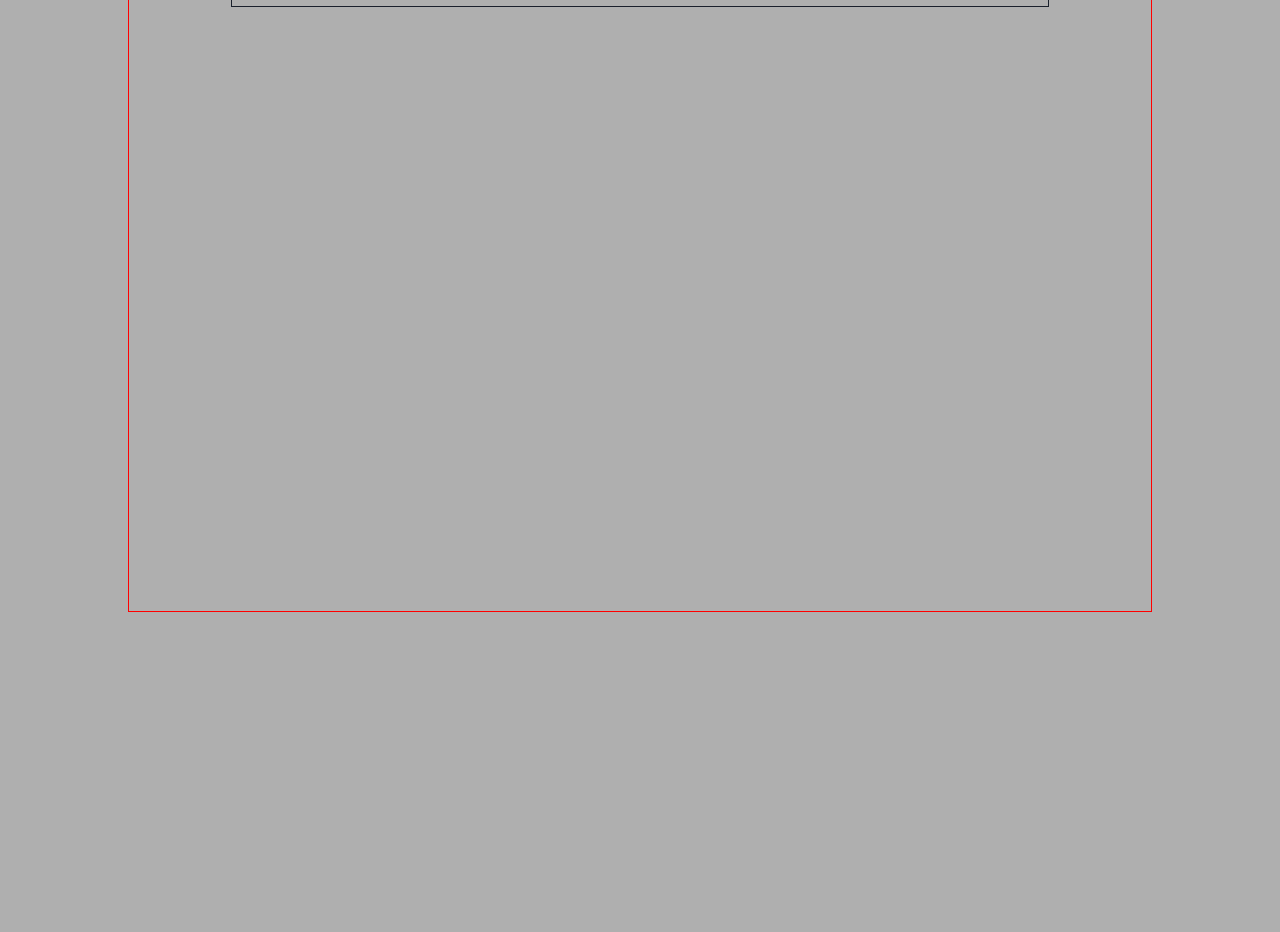
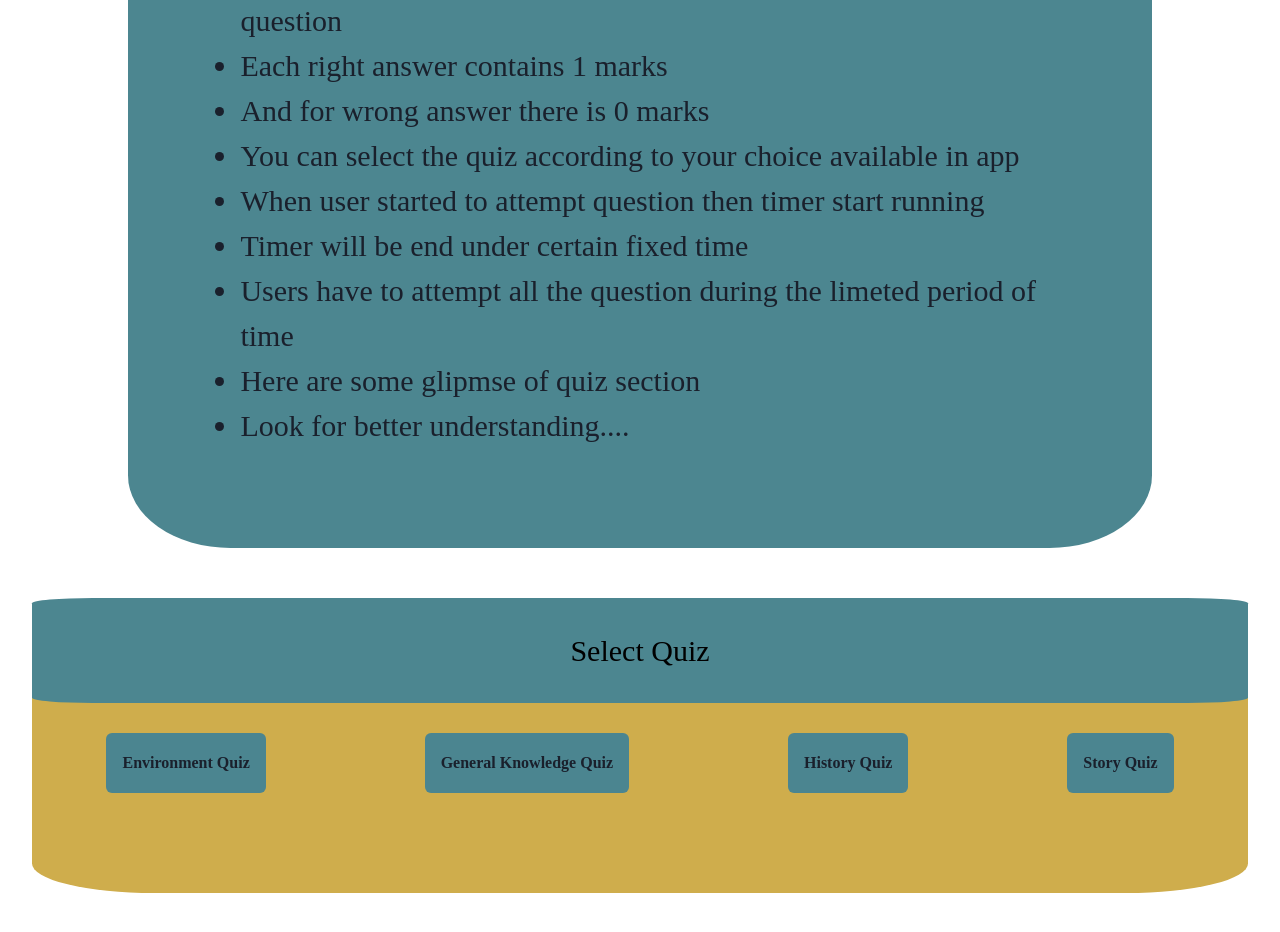
Before and after one commit to Suvam778781/vital-hose-4725, a React (Vite) app in the folder vital-hose/: page /instruction in a window 1280 px wide. Shown: the part 220-1152 px from the top of the page. Before the commit the page ends 864 px from the top, so only its background shows below. Built offline with nearby package versions, Linux system fonts and the light colour scheme.

Commit message:
added instruction Page

```diff
--- a/vital-hose/src/Components/Home/Home.tsx
+++ b/vital-hose/src/Components/Home/Home.tsx
@@ -12,64 +12,25 @@ import {
 import img from "../../assets/read.jpg"
 import play from "../../assets/play.gif"
 import {Link} from "react-router-dom";
+import UserLogin from '../UserLogin';
 // import Aos from "aos";
 // import "aos/dist/aos.css";
 
 const Home = () => {
 
-  const [name,setName]= useState<string>("");
-  // useEffect(()=>{
-  //   Aos.init({ duration: 3000})
-  // },[])
-
-  const handleClick=()=>{
-    // console.log(name);
-    localStorage.setItem("name",JSON.stringify(name));
-  }
-
   return (
-    <Box>
+    <Box className="body" m="0" p="0">
      <Text fontSize="90px" fontFamily="cursive" color="#b05b1e" fontWeight="60px">Quiz Mania</Text>
     <Flex flexDirection={["column","column","row","row"]} gap={4} alignItems="center">
       <Box w='80%'>
         <Image src={img} alt="background" height={["60%","70%","80%","100%"]} w="100%" m="auto"/>
       </Box>
       <Box w='100%' backgroundColor="#afafaf">
-        <Box m="auto"w="50%"  >
-        <Image src="https://media.tenor.com/pryeR-2Jbe0AAAAC/quiz-time-quiz.gif" alt="" />
+        <Box m="auto"w={["100%","100%","90%","50%"]}  >
+        <Image src="https://cdn2.vectorstock.com/i/1000x1000/16/06quiz-sign-icon-questions-and-answers-game-vector-8871606.jpg" alt="" />
         <Text fontSize="20px" fontFamily="cursive" color="#b05b1e" fontWeight="60px" mb="2.5">Welcome! To Quiz Mania</Text>
-        <Input
-        type="text"
-        value={name}
-        placeholder='Enter your Username'
-        size="lg"
-        fontFamily="cursive"
-        border="2px solid green"
-        onChange={(e) => setName(e.target.value)}
-        />
-        <br/>
-        <br/>
-        <Input
-        type="text"
-        value={name}
-        placeholder='Enter your Username'
-        size="lg"
-        fontFamily="cursive"
-        border="2px solid green"
-        onChange={(e) => setName(e.target.value)}
-        />
-
-        <Button
-        mt="30px"
-        p="20px"
-        fontSize="20px"
-        fontFamily="cursive"
-        backgroundColor="#b05b1e"
-        cursor="pointer"
-        border="3px solid #4f758c"
-        mr="30px"
-        onClick={handleClick}
-        >Save</Button>
+        {/* Caling UserLogin component:- */}
+        <UserLogin />
         <Link to="/instruction">
         <Avatar src={play} mt="3.5" border="4px solid #b05b1e" size="lg" />
         </Link>
--- a/vital-hose/src/Components/Home/home.css
+++ b/vital-hose/src/Components/Home/home.css
@@ -1,5 +1,9 @@
-body{
-    background-color: orange;
+*{
+    margin:0;
+    padding:0;
+}
+.body{
+    background-color:#afafaf;
 }
 .main_div{
     display: grid;
--- a/vital-hose/src/Components/Instruction/Instruction.tsx
+++ b/vital-hose/src/Components/Instruction/Instruction.tsx
@@ -1,23 +1,77 @@
 import React from 'react'
 import {
     Box,
-    Text
+    Text,
+    Button,
+    Flex
 } from "@chakra-ui/react";
+import "./instruction.css";
+import { Link } from 'react-router-dom';
 
 const Instruction = () => {
   return (
-    <Box m="auto" w="80vw" h="100vh" border="1px solid red">
-      <Text fontSize="30px" fontFamily="cursive" color="black" mt="2.5" mb="2.5">Read Instructions carefully before starting game</Text>
+    <>
+    <Box m="auto" w="80vw" h="auto" backgroundColor="#4c8690" borderRadius="10%" className="body">
+      <Text fontSize={["20px","20px","20px","30px"]} fontFamily="cursive" color="black" mt="2.5" mb="2.5" backgroundColor="#4c8690" borderRadius="10%">Read Instructions carefully before starting game</Text>
       <hr style={{width:"60%", margin:"auto",color:"black", marginBottom:"30px"}}/>
-      <Box m="auto" w="80%" border="1px solid" fontStyle="cursive">
-        <ul>
-            <li>1.</li>
-            <li>2.</li>
-            <li>3.</li>
-            <li>4.</li>
+      <Flex
+       m="auto"
+       w="80%"
+       fontStyle="cursive"
+       fontFamily="popins"
+       fontSize={["15px","25px","25px","30px"]}
+       >
+        <ul style={{textAlign:"left",marginLeft:"10px",borderRadius:"5%",marginBottom:"100px"}}>
+            <li>First read the question carefully then try to find the right answer</li>
+            <li>First see full video available in app and then start for attempting question</li>
+            <li>Each right answer contains 1 marks</li>
+            <li>And for wrong answer there is 0 marks</li>
+            <li>You can select the quiz according to your choice available in app</li>
+            <li>When user started to attempt question then timer start running </li>
+            <li>Timer will be end under certain fixed time</li>
+            <li>Users have to attempt all the question during the limeted period of time</li>
+            <li>Here are some glipmse of quiz section</li>
+            <li>Look for better understanding....</li>
         </ul>
-      </Box>
+
+      </Flex>
+
     </Box>
+      <Box mt="50px" mb="30px" backgroundColor="#cfad4c" borderRadius="10%">
+          <Text
+          fontSize="30px"
+          fontFamily="cursive"
+          color="black"
+          mt="2.5"
+          mb="2.5"
+          backgroundColor="#4c8690"
+          p="30px"
+          borderRadius="5%"
+          >Select Quiz</Text>
+          <Flex
+          gap="10px"
+          pb="100px"
+          pt="20px"
+          alignItems="center"
+          justifyContent="space-around"
+          flexDirection={["column","column","row","row"]}
+          >
+            <Link to="/environment">
+            <Button className="btn" backgroundColor="#4b8590"
+             _hover={{color:"white",backgroundColor:"black"}}>Environment Quiz</Button>
+            </Link>
+            <Link to="/general">
+            <Button className="btn" backgroundColor="#4b8590" _hover={{color:"white",backgroundColor:"black"}}>General Knowledge Quiz</Button>
+            </Link>
+            <Link to="/history">
+            <Button className="btn" backgroundColor="#4b8590" _hover={{color:"white",backgroundColor:"black"}}>History Quiz</Button>
+            </Link>
+            <Link to="/story">
+            <Button className="btn" backgroundColor="#4b8590" _hover={{color:"white",backgroundColor:"black"}}>Story Quiz</Button>
+            </Link>
+          </Flex>
+        </Box>
+    </>
   )
 }
 
--- /dev/null
+++ b/vital-hose/src/Components/Instruction/instruction.css
@@ -0,0 +1,11 @@
+
+.btn{
+    padding: 30px;
+    font-size: 30px;
+    font-family: 'cursive';
+    background-color: red;
+}
+
+.body{
+    background-color:#afafaf;
+}
--- a/vital-hose/src/Components/UserLogin.tsx
+++ b/vital-hose/src/Components/UserLogin.tsx
@@ -2,6 +2,7 @@ import React, { useState } from 'react'
 import firebase from "firebase/compat/app";
 import "firebase/compat/auth";
 import { Input,Button,HStack,Stack,FormControl,FormLabel,Spinner,useToast, Box} from "@chakra-ui/react"
+import { Navigate } from 'react-router';
 const firebaseConfig = {
     apiKey: "AIzaSyBG-3TqMxHdc_Mjlhqa2w3JnBmrDgkONB0",
     authDomain: "otp-prdb-authentication.firebaseapp.com",
@@ -31,6 +32,7 @@ toast({
   duration: 3000,
   isClosable: true,
 });
+setSuccesLogin(true);
 }
     const HandleSendCode = () => {
       if(name&&email){
@@ -96,29 +98,56 @@ toast({
           });
       };
       if (successLogin){
-
+      return < Navigate to="/instruction"/>
       }
   return (
            <div>
-          <Stack m="auto" spacing="4" border={"1px solid #38A169"} borderRadius="2" p="7" shadow={"md"}>
+          <Stack m="auto" spacing="4" border={"2px solid #df8636"} borderRadius="2" p="7" shadow={"md"}>
             <FormControl>
             <FormLabel>Name</FormLabel>
-            <Input  placeholder='Name..'borderRadius="0" type={"text"} value={name}  onChange={(e)=>setName(e.target.value)}/>
+            <Input size="lg"
+            fontFamily="cursive"
+            border="2px solid green"
+            placeholder='Name..'
+            borderRadius="5px"
+            type={"text"}
+            value={name}
+            onChange={(e)=>setName(e.target.value)}
+            />
             </FormControl>
             <FormControl>
             <FormLabel>Email</FormLabel>
-            <Input placeholder='Email..' type={"email"} borderRadius="0" value={email} onChange={(e)=>setEmail(e.target.value)}/>
+            <Input
+            size="lg"
+            fontFamily="cursive"
+            border="2px solid green"
+             placeholder='Email..'
+             type={"email"}
+             borderRadius="5px"
+             value={email}
+             onChange={(e)=>setEmail(e.target.value)}
+             />
             </FormControl>
             <FormControl id="phone">
               <FormLabel>Phone number</FormLabel>
               <Input
-                borderRadius={"0"}
-                type="phone"
-                value={phoneNumber}
-                onChange={(e) => setPhoneNumber(e.target.value)}
+              size="lg"
+              fontFamily="cursive"
+              border="2px solid green"
+              borderRadius="5px"
+              type="phone"
+              value={phoneNumber}
+              onChange={(e) => setPhoneNumber(e.target.value)}
               />
             </FormControl>
-            <Button borderRadius={"sm"} onClick={HandleSendCode}>
+            <Button
+            borderRadius="8px"
+            w="50%"
+            p="25px"
+            fontFamily="cursive"
+            backgroundColor="#df8636"
+            onClick={HandleSendCode}
+            >
               {loading ? <Spinner /> : "Send code"}
             </Button>
             {verificationId && (
--- a/vital-hose/src/index.css
+++ b/vital-hose/src/index.css
@@ -70,6 +70,6 @@ button:focus-visible {
 
 
 
-*{
+/* *{
   background-color: #afafaf;
-}
+} */
```
